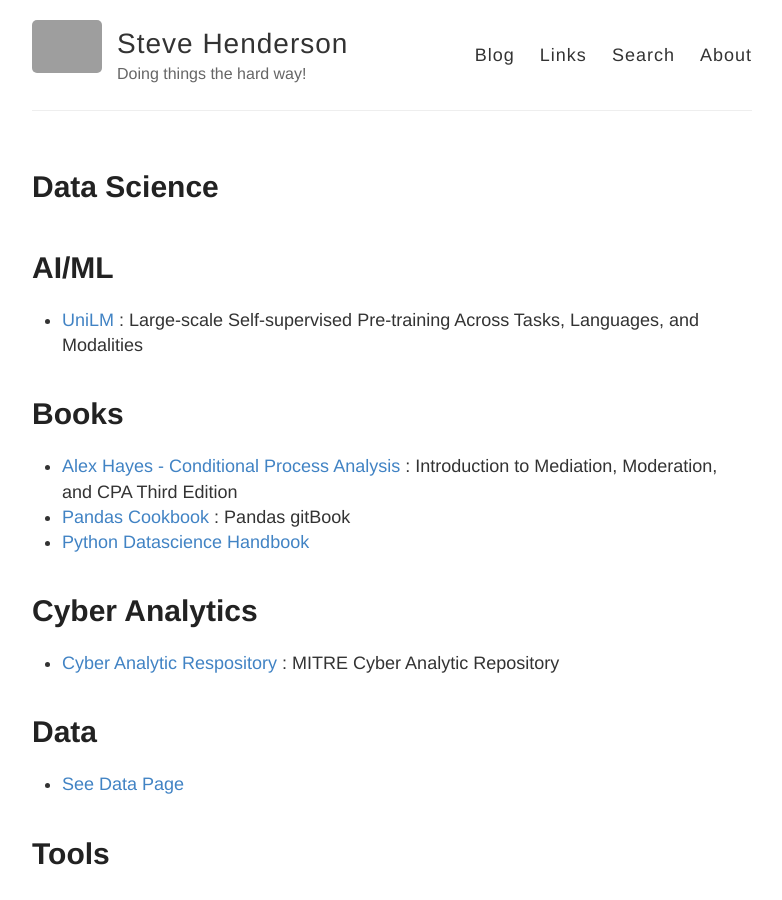
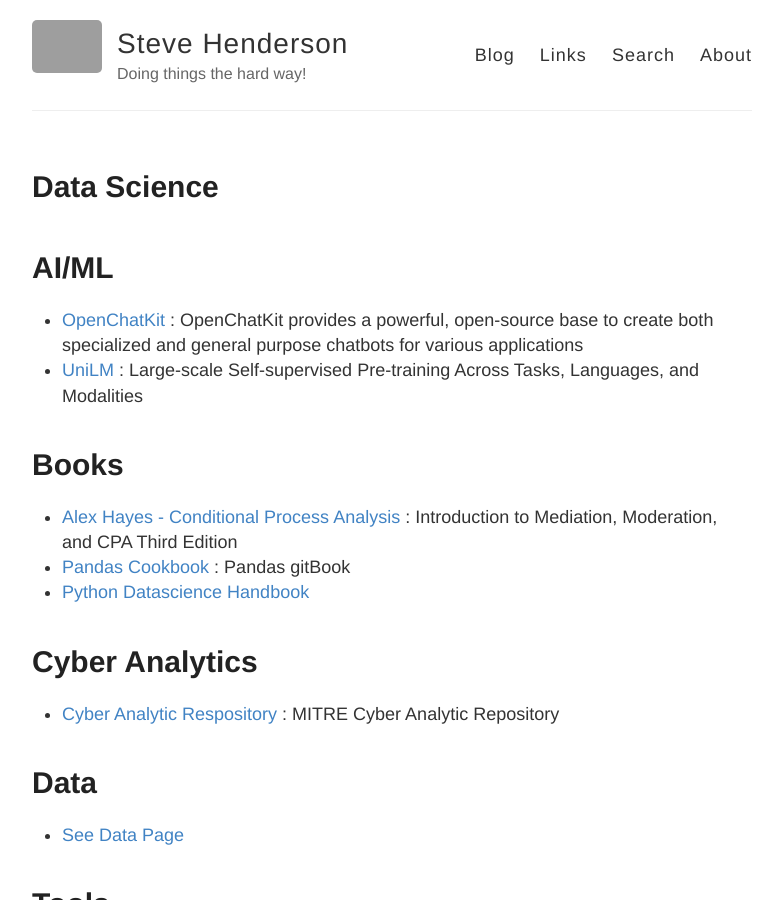
Before and after one commit to stevehenderson/stevehenderson.github.io, a Jekyll site: the page built from datascience.md, in a window 1280 px wide and 900 px high. Shown: the whole window, without its empty margins (248-1030 px from the left). Built offline with Jekyll 4.4.1, drawn with Linux system fonts in a browser that asks for light colours; grey boxes are pictures that could not be loaded.

Commit message:
Update datascience.md

```diff
--- a/datascience.md
+++ b/datascience.md
@@ -6,6 +6,7 @@
 
 # AI/ML
 
+  * [OpenChatKit](https://github.com/togethercomputer/OpenChatKit) : OpenChatKit provides a powerful, open-source base to create both specialized and general purpose chatbots for various applications
   * [UniLM](https://github.com/microsoft/unilm) : Large-scale Self-supervised Pre-training Across Tasks, Languages, and Modalities
 
 # Books
```
